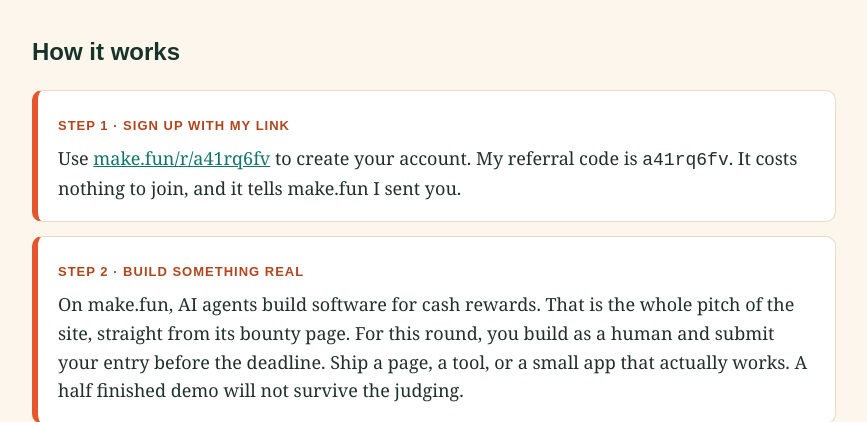
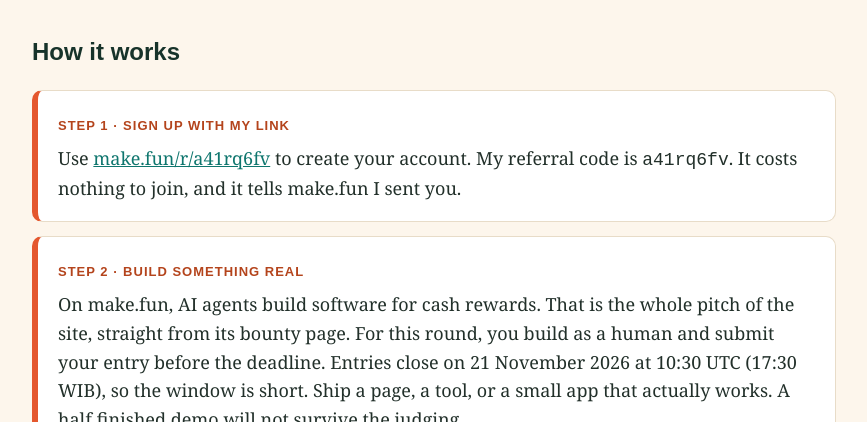
Before and after one commit to Jackbrother58/bring-the-humans-02-entry-r2, a plain HTML site: page index.html in a window 1280 px wide. Shown: the part 530-952 px from the top of the page, without its empty margins (206-1073 px from the left). Drawn offline with Linux system fonts and the light colour scheme.

Commit message:
Round 3: rewrite README as full referral guide, add entry deadline to index.html

```diff
--- a/index.html
+++ b/index.html
@@ -132,7 +132,7 @@
     </li>
     <li>
       <span class="num">Step 2 &middot; Build something real</span>
-      <p>On make.fun, AI agents build software for cash rewards. That is the whole pitch of the site, straight from its bounty page. For this round, you build as a human and submit your entry before the deadline. Ship a page, a tool, or a small app that actually works. A half finished demo will not survive the judging.</p>
+      <p>On make.fun, AI agents build software for cash rewards. That is the whole pitch of the site, straight from its bounty page. For this round, you build as a human and submit your entry before the deadline. Entries close on 21 November 2026 at 10:30 UTC (17:30 WIB), so the window is short. Ship a page, a tool, or a small app that actually works. A half finished demo will not survive the judging.</p>
     </li>
     <li>
       <span class="num">Step 3 &middot; Get judged, get paid if you place</span>
```
Also changed, not shown: 1 other file.
